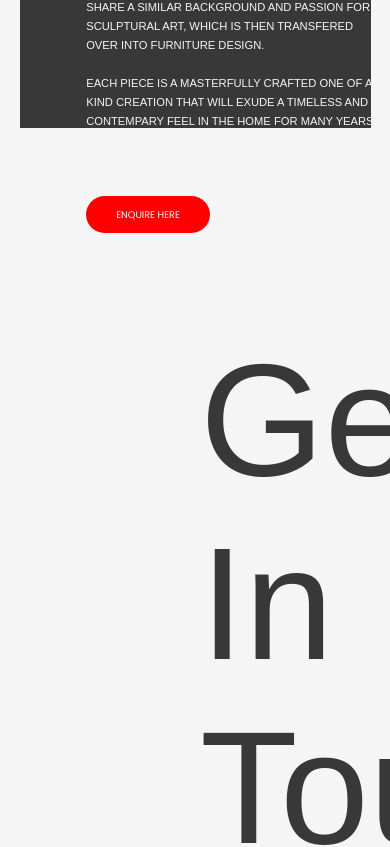
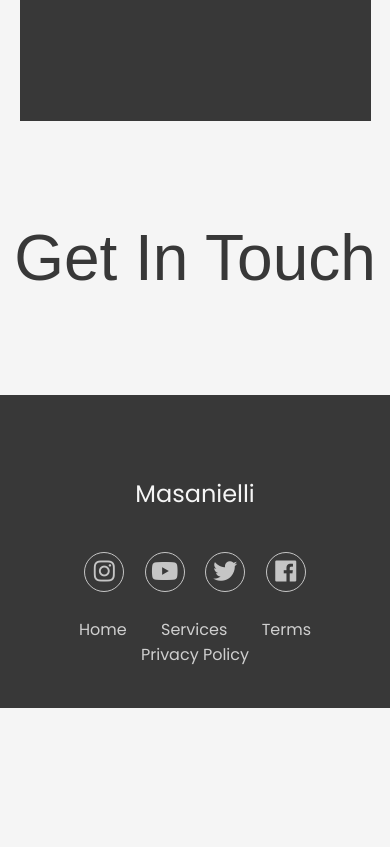
Before and after one commit to Arts-UX/Furniture-Store, a plain HTML site: page index.html in a window 390 px wide. Shown: the part 3280-4127 px from the top of the page. After the commit the page ends 3988 px from the top, so only its background shows below. Drawn offline with Linux system fonts and the light colour scheme.

Commit message:
fix: added media quires to footer heading so that it shrinks evenly when downsized

```diff
--- a/assets/css/style.css
+++ b/assets/css/style.css
@@ -814,7 +814,7 @@ input {
 
 .footer-heading p {
         font-size: 10rem;
-        padding: 200px;
+        padding: 200px 0;
 }
 
 .footer-section {
@@ -1012,7 +1012,7 @@ footer ul li a:hover {
         height: 100vh;
     }
 
-    #about #about-heading {
+    #about h1 {
         display: none;
     }
 
@@ -1087,6 +1087,36 @@ footer ul li a:hover {
     }
 }
 
+@media (max-width: 1220px) {
+    .footer-heading p {
+        font-size: 7rem;
+
+    }
+}
+
+
+/*-------------------Media Queries for Footer Section-----------------*/
+
+@media (max-width: 900px) {
+    .footer-heading p {
+        font-size: 6rem;
+        padding: 100px 0px;
+    }
+}
+
+@media (max-width: 768px) {
+    .footer-heading p {
+        font-size: 5rem;
+        padding: 100px 0px;
+    }
+}
+
+@media (max-width: 600px) {
+    .footer-heading p {
+        font-size: 4rem;
+        padding: 100px 0px;
+    }
+}
 
 /*----------------------Media Queries For Contact Form-----------------------*/
 
```
Also changed, not shown: index.html (+0 -1 lines).
